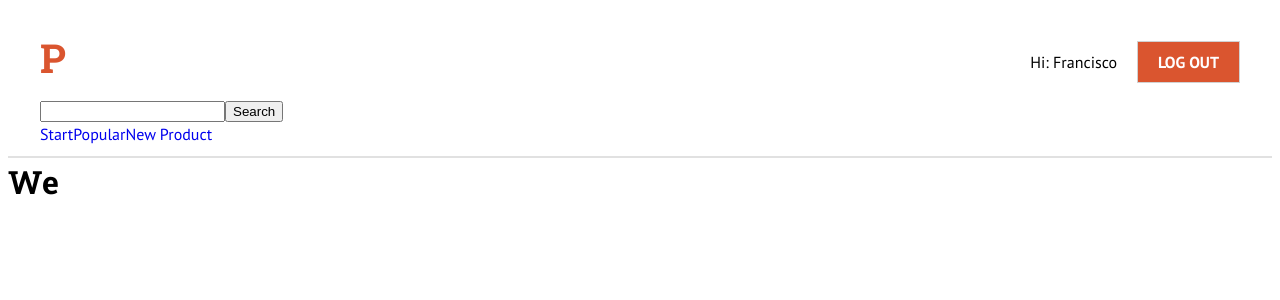
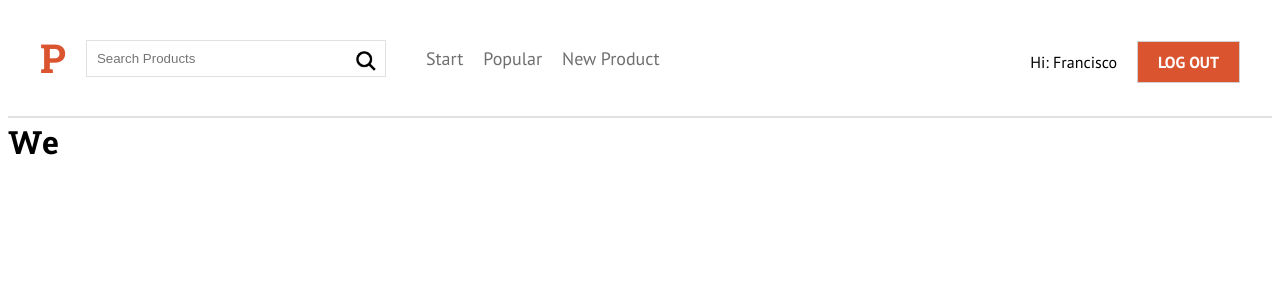
Before and after one commit to fcogallegos/producthunt_next, a Next.js app: page /we in a window 1280 px wide. Shown: the top 300 px of the page. Built offline with nearby package versions, Linux system fonts and the light colour scheme.

Commit message:
ending of add CSS to Header

```diff
--- a/components/layout/Header.js
+++ b/components/layout/Header.js
@@ -40,6 +40,11 @@ const P = styled.p`
     margin-right: 2rem;
 `;
 
+const DivLeft = styled.div`
+    display: flex;
+    align-items: center;
+`;
+
 const Header = () => {
 
     const user = true;
@@ -49,13 +54,15 @@ const Header = () => {
           <Header2>
             <ContainerHeader>
                 <div>
-                    <Link href="/">
-                        <Logo>P</Logo>
-                    </Link>
+                    <DivLeft>
+                        <Link href="/">
+                            <Logo>P</Logo>
+                        </Link>
 
-                    <Search />
+                        <Search />
 
-                    <Navegation />
+                        <Navegation />
+                    </DivLeft>
                 </div>
 
                 <div>
--- a/components/layout/Navegation.js
+++ b/components/layout/Navegation.js
@@ -1,13 +1,30 @@
 import React from 'react';
 import Link from 'next/link';
+import styled from '@emotion/styled';
+
+
+const Nav = styled.nav`
+    padding-left: 2rem;
+
+    a {
+        font-size: 1.8rem;
+        margin-left: 2rem;
+        color: var(--grey2);
+        font-family: 'PT Sans', sans-serif;
+
+        &:last-of-type {
+            margin-right: 0;
+        }
+    }
+`;
 
 const Navegation = () => {
     return (
-        <nav>
+        <Nav>
             <Link href="/">Start</Link>
             <Link href="/">Popular</Link>
             <Link href="/">New Product</Link>
-        </nav>
+        </Nav>
      );
 }
 
--- a/components/ui/Search.js
+++ b/components/ui/Search.js
@@ -1,11 +1,43 @@
 import React from 'react';
+import styled from '@emotion/styled';
+
+
+const InputText = styled.input`
+    border: 1px solid var(--grey3);
+    padding: 1rem;
+    min-width: 300px;
+`;
+
+const InputSubmit = styled.button`
+    height: 3rem;
+    width: 3rem;
+    display: block;
+    background-size: 4rem;
+    background-image: url('/static/img/buscar.png');
+    background-repeat: no-repeat;
+    position: absolute;
+    right: 1rem;
+    top: 1px;
+    background-color: white;
+    border: none;
+    text-indent: -9999px;
+
+    &:hover {
+        cursor: pointer;
+    }
+`;
 
 const Search = () => {
     return (
-        <form>
-            <input type="text" />
+        <form
+            style={{position: "relative"}}
+        >
+            <InputText
+                type="text"
+                placeholder="Search Products"
+            />
 
-            <button type="submit">Search</button>
+            <InputSubmit type="submit">Search</InputSubmit>
         </form>
      );
 }
```
Also changed, not shown: public/.babelrc.
